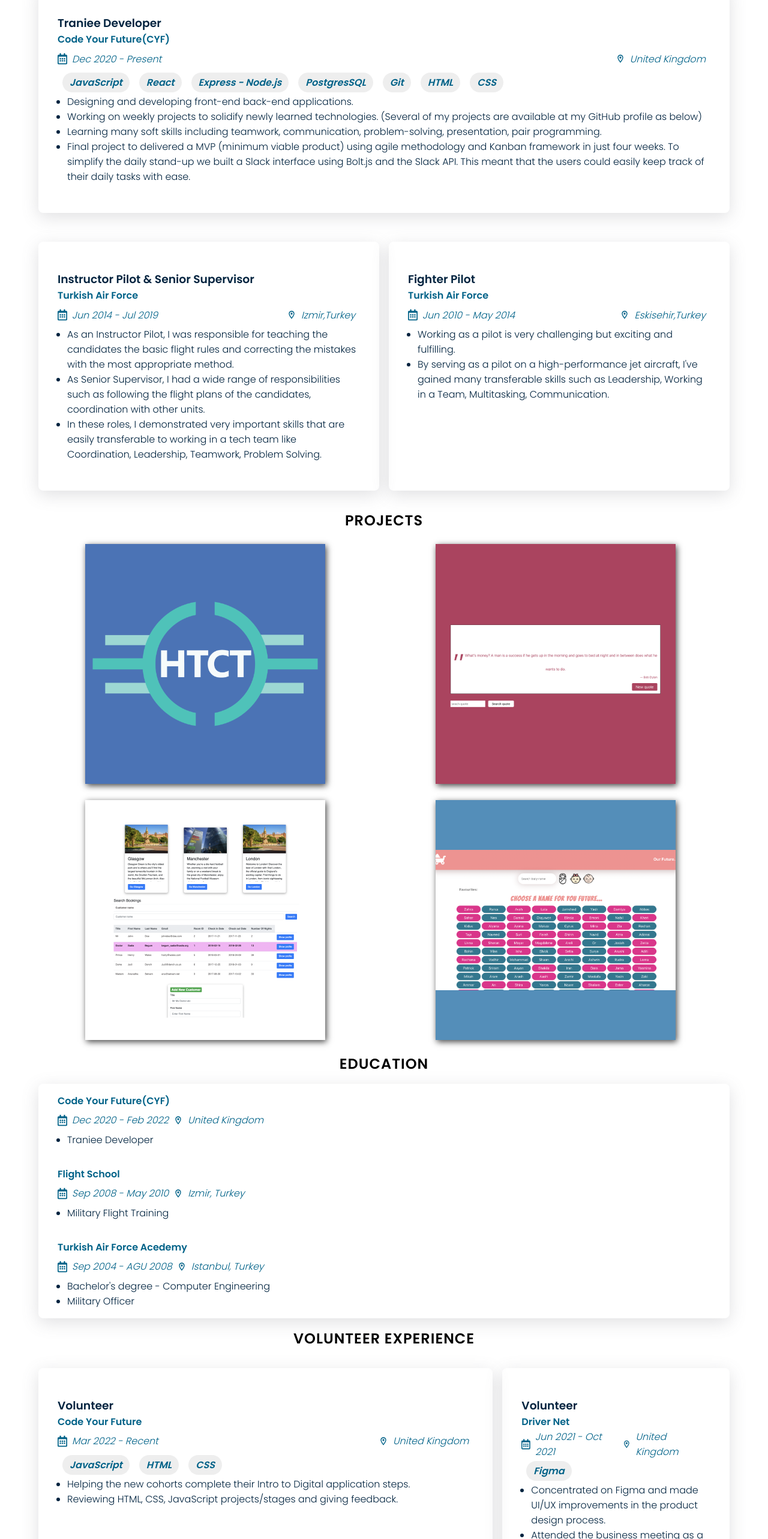
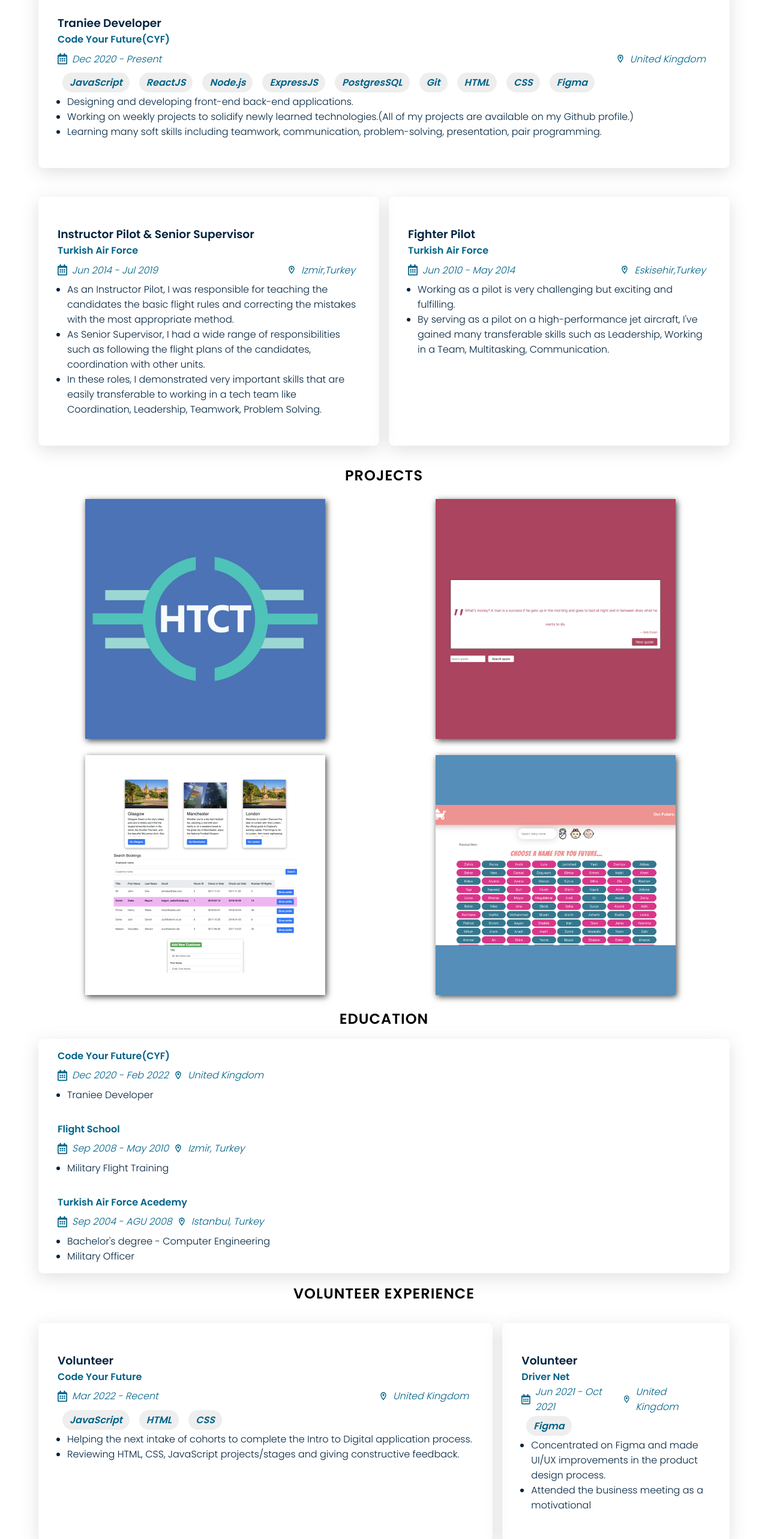
Before and after one commit to musayuksel/CV, a React (Create React App) app: page / in a window 1280 px wide. Shown: the part 1220-3786 px from the top of the page at 60% size. Built offline with nearby package versions, Linux system fonts and the light colour scheme.

Commit message:
Refactor: update typo errors

```diff
--- a/src/App.js
+++ b/src/App.js
@@ -35,19 +35,21 @@
             location={"United Kingdom"}
             skills={[
               "JavaScript",
-              "React",
-              "Express - Node.js",
+              "ReactJS",
+              "Node.js",
+              "ExpressJS",
               "PostgresSQL",
               "Git",
               "HTML",
               "CSS",
+              "Figma",
             ]}
             explanations={[
               // "Code Your Future is not just an education but an amazing experience.",
               "Designing and developing front-end back-end applications.",
-              "Working on weekly projects to solidify newly learned technologies. (Several of my projects are available at my GitHub profile as below)",
+              "Working on weekly projects to solidify newly learned technologies.(All of my projects are available on my Github profile.)",
               "Learning many soft skills including teamwork, communication, problem-solving, presentation, pair programming.",
-              "Final project to delivered a MVP (minimum viable product) using agile methodology and Kanban framework in just four weeks.  To simplify the daily stand-up we built a Slack interface using Bolt.js and the Slack API. This meant that the users could easily keep track of their daily tasks with ease.",
+              ,
             ]}
           />
           <ExperienceCard
@@ -100,7 +102,9 @@
         <section className="project-container">
           <Projects
             imgLink={"htct.png"}
-            explanation={"Manage your daily stand-up either Slack or Web App."}
+            explanation={
+              "A group project that allows trainees to follow their daily stand-ups more effectively and retrospectively."
+            }
             githubLink={
               "https://github.com/musayuksel/Goal-app-CYF-final-project"
             }
@@ -168,8 +172,8 @@
             location={"United Kingdom"}
             skills={["JavaScript", "HTML", "CSS"]}
             explanations={[
-              "Helping the new cohorts complete their Intro to Digital application steps.",
-              "Reviewing HTML, CSS, JavaScript projects/stages and giving feedback.",
+              "Helping the next intake of cohorts to complete the Intro to Digital application process.",
+              " Reviewing HTML, CSS, JavaScript projects/stages and giving constructive feedback.",
             ]}
           />
           <ExperienceCard
```
